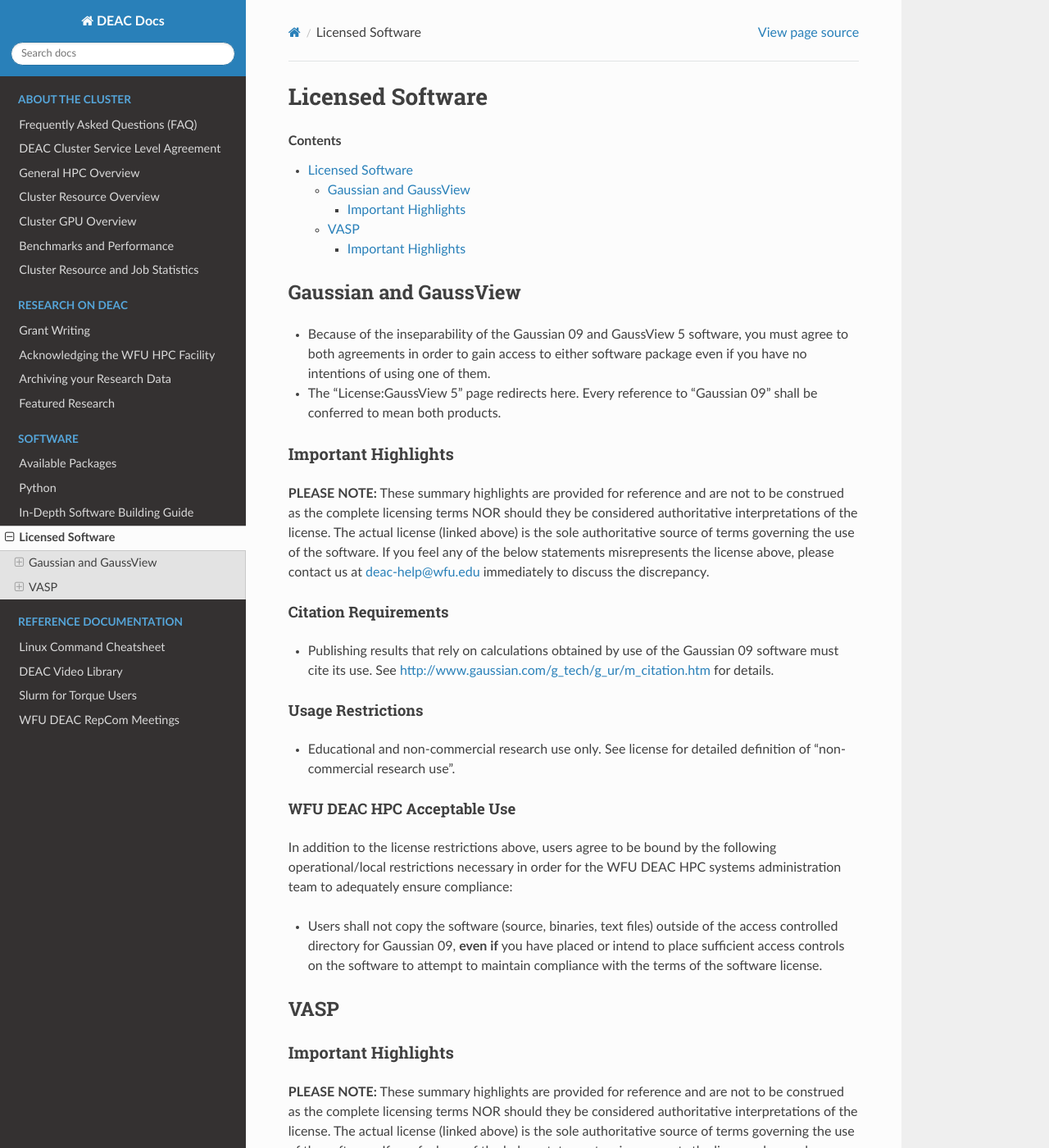
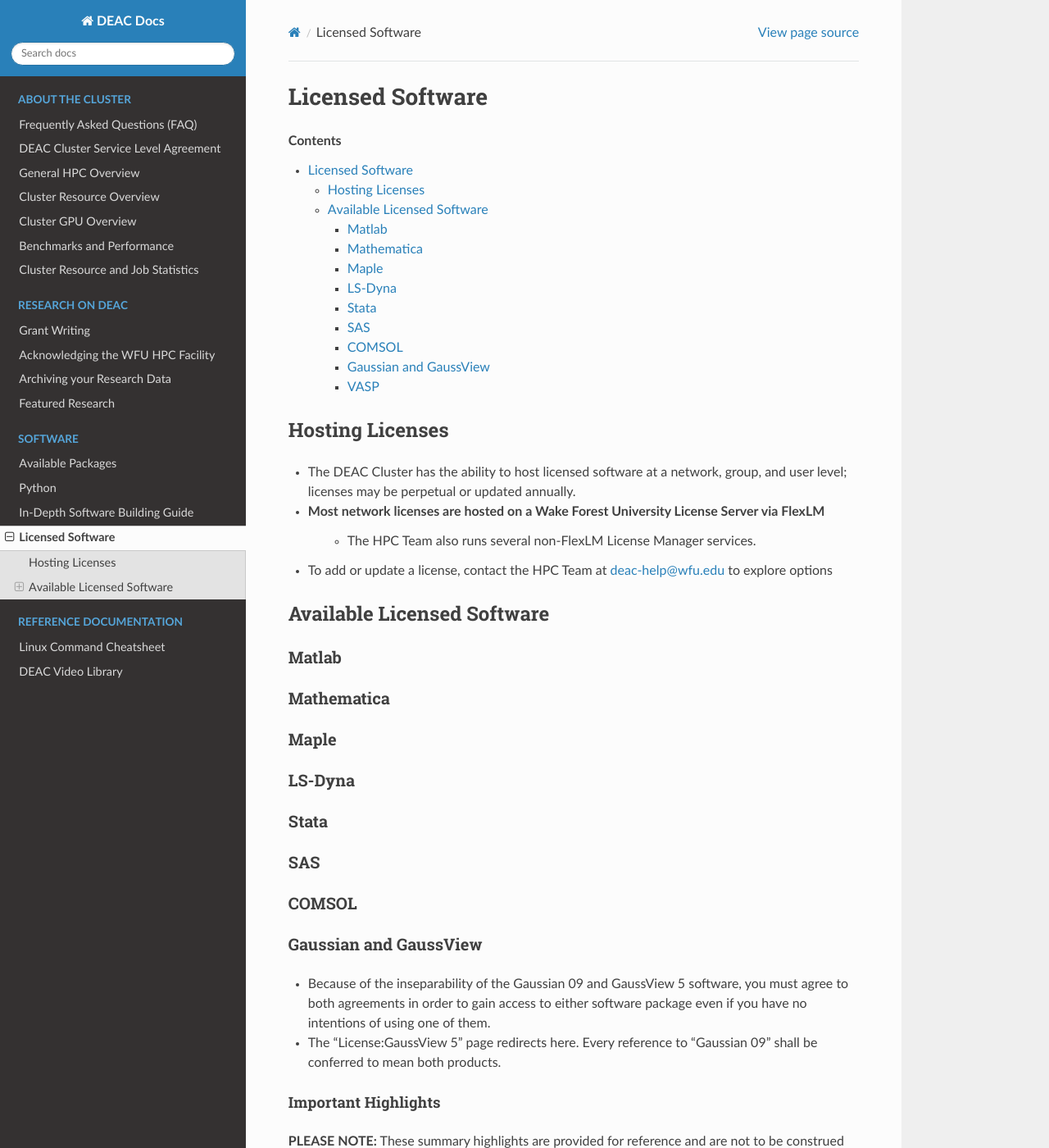
Before and after one commit to WFU-HPC/deac-docs, a Sphinx documentation site: the page built from source/software-licensing.rst, in a window 1280 px wide and 1400 px high. Shown: the whole window at 82% size. Built offline with Sphinx 7.4.7 and the Read the Docs theme 2.0.0, drawn with Linux system fonts in a browser that asks for light colours.

Commit message:
Updating wiki

```diff
--- a/source/index.rst
+++ b/source/index.rst
@@ -168,8 +168,8 @@
 
    beginner-linux_commands
    beginner-videos
-   reference-slurm_torque
-   reference-repcom_meetings
+i..   reference-slurm_torque
+..   reference-repcom_meetings
 
 
 .. #############################################################################
--- a/source/software-building.rst
+++ b/source/software-building.rst
@@ -5,3 +5,5 @@
 .. contents::
    :depth: 3
 ..
+
+* Coming Soon.
--- a/source/software-licensing.rst
+++ b/source/software-licensing.rst
@@ -1,3 +1,5 @@
+.. _sec.software-licensing
+
 =================
 Licensed Software
 =================
@@ -7,9 +9,43 @@
 ..
 
 
-----------------------
+----------------
+Hosting Licenses
+----------------
+
+* The DEAC Cluster has the ability to host licensed software at a network, group, and user level; licenses may be perpetual or updated annually.
+* Most network licenses are hosted on a Wake Forest University License Server via FlexLM
+	* The HPC Team also runs several non-FlexLM License Manager services.
+* To add or update a license, contact the HPC Team at deac-help@wfu.edu to explore options
+
+
+---------------------------
+Available Licensed Software
+---------------------------
+
+Matlab
+======
+
+Mathematica
+===========
+
+Maple
+=====
+
+LS-Dyna
+=======
+
+Stata
+=====
+
+SAS
+===
+
+COMSOL
+======
+
 Gaussian and GaussView
-----------------------
+======================
 
 * Because of the inseparability of the Gaussian 09 and GaussView 5 software, you
   must agree to both agreements in order to gain access to either software
@@ -18,7 +54,7 @@
   09" shall be conferred to mean both products.
 
 Important Highlights
-====================
+--------------------
 
 **PLEASE NOTE:** These summary highlights are provided for reference and are not
 to be construed as the complete licensing terms NOR should they be considered
@@ -57,12 +93,11 @@
 .. #############################################################################
 .. #############################################################################
 
-----
 VASP
-----
+====
 
 Important Highlights
-====================
+--------------------
 
 **PLEASE NOTE:** These summary highlights are provided for reference and are not
 to be construed as the complete licensing terms NOR should they be considered
--- a/source/software-packages.rst
+++ b/source/software-packages.rst
@@ -5,3 +5,5 @@
 .. contents::
    :depth: 3
 ..
+
+* Coming Soon.
```
